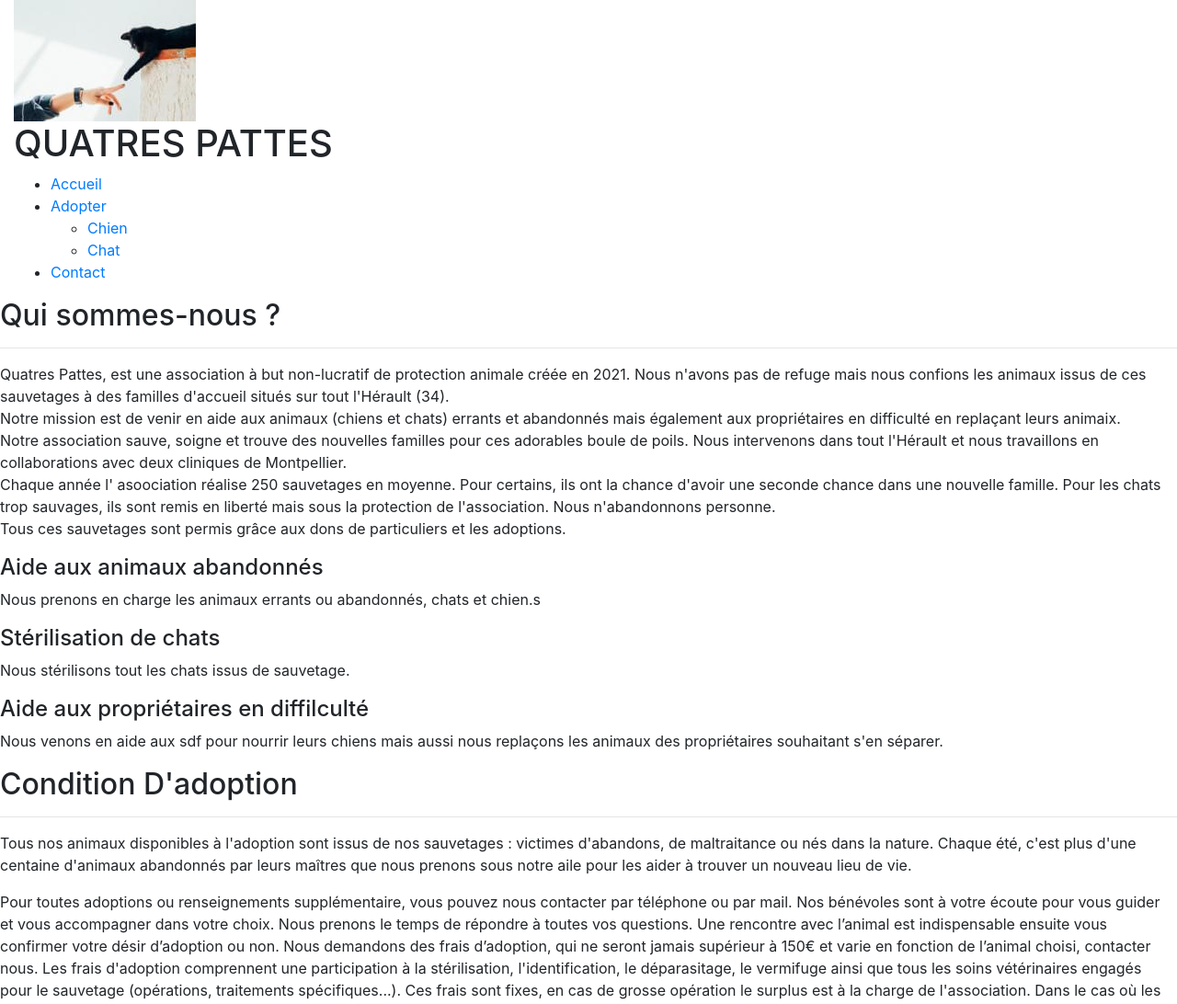
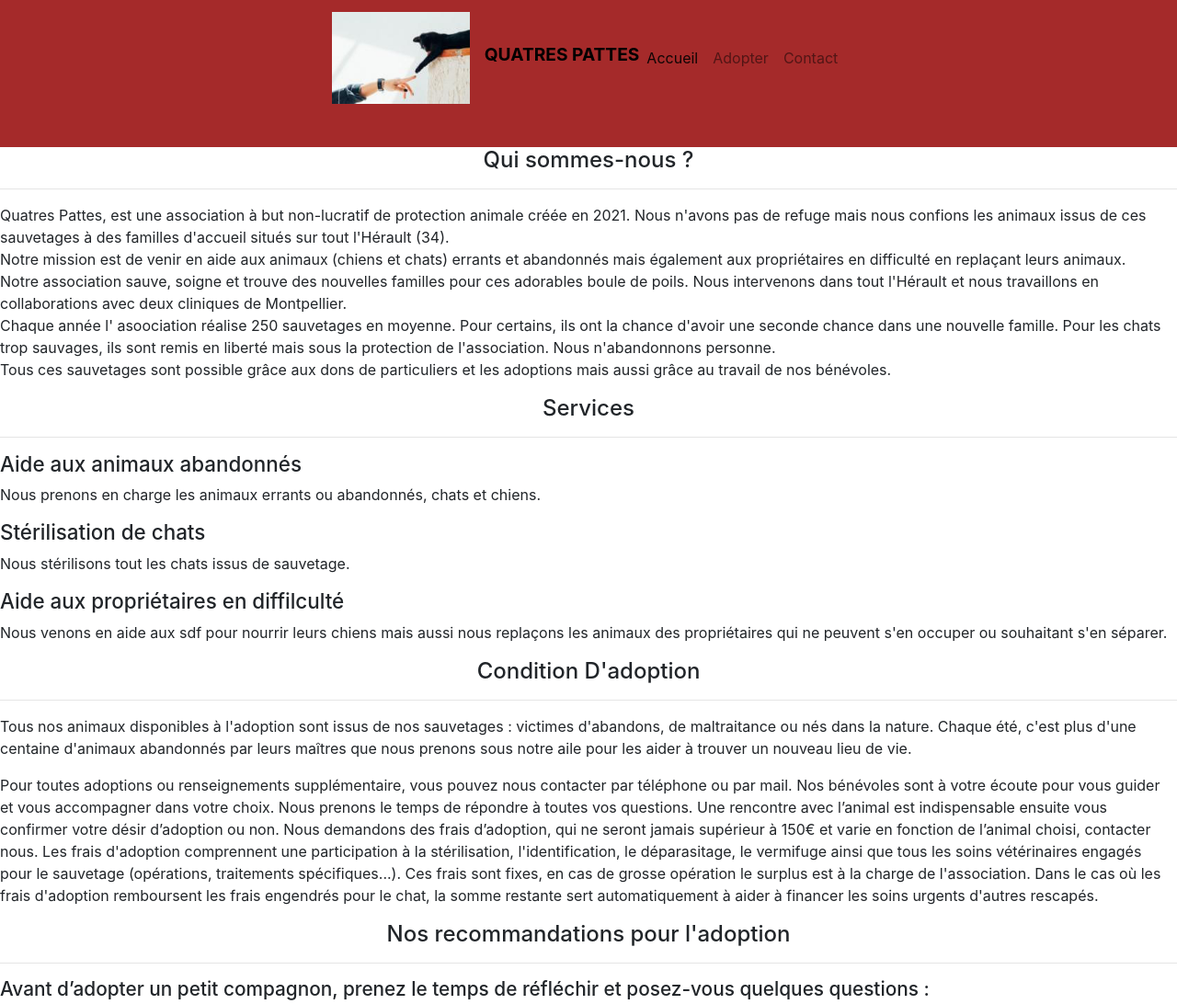
Before and after one commit to lana-12/eval-assos, a plain HTML site: page index.html in a window 1280 px wide. Shown: the top 1092 px of the page at 92% size. Drawn offline with Linux system fonts and the light colour scheme.

Commit message:
add file index and css modified

```diff
--- a/index.html
+++ b/index.html
@@ -4,90 +4,146 @@
   <meta charset="UTF-8">
   <meta http-equiv="X-UA-Compatible" content="IE=edge">
   <meta name="viewport" content="width=device-width, initial-scale=1.0">
-  <meta name="description" content="Quatres Pattes est une association qui vient en aide aux animaux errants ou abandonnés, nous pouvons aider uniquement les chiens et chats, pour l'instant. ">
+  <meta name="description" content="Quatres Pattes est une association qui vient en aide
+  aux animaux errants ou abandonnés, nous pouvons aider uniquement les chiens et chats,
+  pour l'instant. ">
+  <!--Bootstrap CSS-->
   <link href="bootstrap.min.css" rel="stylesheet">
+  <!-- MY CSS -->
   <link rel="stylesheet" href="style.css">
   <title>Quatres Pattes</title>
 </head>
 <body>
+<!------------HEADER------------>
 
-  <header class="container-fluid">
-    <div>
-      <img src="img/logo1.jpg" class="logo" title="Logo association" alt="image du logo de l association">
-      <h1>QUATRES PATTES</h1>
-    </div>
+<!------------barre de navigation------------>
 
-    <nav>
-      <ul>
-        <li><a href="#">Accueil</a></li>
-        <li><a href="#">Adopter</a></li>
-          <ul>
-            <li><a href="#">Chien</a></li>
-            <li><a href="#">Chat</a></li>
-          </ul>
-        <li><a href="#">Contact</a></li>
-      </ul>
-    </nav>
+  <header class="container-fluid ">
+    <nav class="navbar navbar-expand-md navbar-light">
+
+      <div class="imglogo">
+        <a href="index.html" class="navbar-brand" ><img src="img/logo.jpg"  class="logo img-fluid" width="150px" height="150px" title="Logo association" alt="image du logo de l association">
+        </a>
+        <h1 class="titre">QUATRES PATTES</h1>
+      </div>
+      <button type="button" class="navbar-toggler " data-toggle="collapse" data-target="#navbarNavDropdown" aria-controls="navbarNavDropdown" aria-expanded="false" aria-label="Toggler Navigation ">
+        <svg xmlns="http://www.w3.org/2000/svg" width="30" height="30" fill="currentColor" class="bi bi-list" viewBox="0 0 16 16">
+        <path fill-rule="evenodd" d="M2.5 12a.5.5 0 0 1 .5-.5h10a.5.5 0 0 1 0 1H3a.5.5 0 0 1-.5-.5zm0-4a.5.5 0 0 1 .5-.5h10a.5.5 0 0 1 0 1H3a.5.5 0 0 1-.5-.5zm0-4a.5.5 0 0 1 .5-.5h10a.5.5 0 0 1 0 1H3a.5.5 0 0 1-.5-.5z"/>
+        </svg>
+      </button>
+      <div class="collapse navbar-collapse" id="navbarNavDropdown">
+        <ul class="navbar-nav">
+          <li class="nav-item"><a class="nav-link active" aria-current="page" href="#">Accueil</a></li>
+          <li class="nav-item"><a class="nav-link" href="#">Adopter</a></li>
+          <li class="nav-item"><a class="nav-link" href="#">Contact</a></li>
+        </ul>
+      </div>
+
+
+      </nav>
   </header>
 
+  <!------------ fin du HEADER ------------->
 
 
+  <!------------CONTENU PRINCIPAL------------>
+
   <main>
+
+  <!-- PRESENTATION DE L ASSOCIATION -->
     <section>
       <h2>Qui sommes-nous ?</h2>
       <hr>
-      <p> Quatres Pattes, est une association à but non-lucratif de protection animale créée en 2021. Nous n'avons pas de refuge mais nous confions les animaux issus de ces sauvetages à des familles d'accueil situés sur tout l'Hérault (34).<br/>
-      Notre mission est de venir en aide aux animaux (chiens et chats) errants et abandonnés mais également aux propriétaires en difficulté en replaçant leurs animaix.<br/>
-      Notre association sauve, soigne et trouve des nouvelles familles pour ces adorables boule de poils. Nous intervenons dans tout l'Hérault et nous travaillons en collaborations avec deux cliniques de Montpellier.<br/>
-      Chaque année l' asoociation réalise 250 sauvetages en moyenne. Pour certains, ils ont la chance d'avoir une seconde chance dans une nouvelle famille. Pour les chats trop sauvages, ils sont remis en liberté mais sous la protection de l'association. Nous n'abandonnons personne.<br/>
-      Tous ces sauvetages sont permis grâce aux dons de particuliers et les adoptions.
+      <p> Quatres Pattes, est une association à but non-lucratif de protection animale créée en
+        2021. Nous n'avons pas de refuge mais nous confions les animaux issus de ces sauvetages
+        à des familles d'accueil situés sur tout l'Hérault (34).<br/>
+      Notre mission est de venir en aide aux animaux (chiens et chats) errants et abandonnés mais
+      également aux propriétaires en difficulté en replaçant leurs animaux.<br/>
+      Notre association sauve, soigne et trouve des nouvelles familles pour ces adorables boule de
+      poils. Nous intervenons dans tout l'Hérault et nous travaillons en collaborations avec deux
+      cliniques de Montpellier.<br/>
+      Chaque année l' asoociation réalise 250 sauvetages en moyenne. Pour certains, ils ont la
+      chance d'avoir une seconde chance dans une nouvelle famille. Pour les chats trop sauvages,
+      ils sont remis en liberté mais sous la protection de l'association. Nous n'abandonnons
+      personne.<br/>
+      Tous ces sauvetages sont possible grâce aux dons de particuliers et les adoptions mais aussi grâce au travail de nos bénévoles.
       </p>
     </section>
+
+    <!-- SERVICE -->
     <section>
+      <h2>Services</h2>
+      <hr>
       <!--Ici je vous mettre titre service trois icones
-      1- chat stérilisation de chats 2- coeur on prend en charge les animaux jusqu à adoption 3- aide nous venon en aide aux sdf pour nourrir leurs chiens et recuperons animaux abandonné  -->
+      1- chat stérilisation de chats
+      2- coeur on prend en charge les animaux jusqu à adoption
+      3- aide nous venon en aide aux sdf pour nourrir leurs chiens et recuperons animaux abandonné -->
       <div>
-        <h4>Aide aux animaux abandonnés</h4>
-        <p>Nous prenons en charge les animaux errants ou abandonnés, chats et chien.s</p>
+        <h5>Aide aux animaux abandonnés</h5>
+        <p>Nous prenons en charge les animaux errants ou abandonnés, chats et chiens.</p>
       </div>
 
       <div>
-        <h4>Stérilisation de chats </h4>
+        <h5>Stérilisation de chats </h5>
         <p>Nous stérilisons tout les chats issus de sauvetage.</p>
       </div>
 
       <div>
-        <h4>Aide aux propriétaires en diffilculté</h4>
-        <p>Nous venons en aide aux sdf pour nourrir leurs chiens mais aussi nous replaçons les animaux des propriétaires souhaitant s'en séparer. </p>
+        <h5>Aide aux propriétaires en diffilculté</h5>
+        <p>Nous venons en aide aux sdf pour nourrir leurs chiens mais aussi nous replaçons les animaux des propriétaires qui ne peuvent s'en occuper ou souhaitant s'en séparer. </p>
       </div>
     </section>
 
     <section>
       <h2>Condition D'adoption</h2>
       <hr>
-      <p>Tous nos animaux disponibles à l'adoption sont issus de nos sauvetages : victimes d'abandons, de maltraitance ou nés dans la nature. Chaque été, c'est plus d'une centaine d'animaux abandonnés par leurs maîtres que nous prenons sous notre aile pour les aider à trouver un nouveau lieu de vie. </p>
-      <p>Pour toutes adoptions ou renseignements supplémentaire, vous pouvez nous contacter par téléphone ou par mail.  Nos bénévoles sont à votre écoute pour vous guider et vous accompagner dans votre choix. Nous prenons le temps de répondre à toutes vos questions. Une rencontre avec l’animal est indispensable ensuite vous confirmer votre désir d’adoption ou non.  Nous demandons des frais d’adoption, qui ne seront jamais supérieur à 150€ et varie en fonction de l’animal choisi, contacter nous.
-      Les frais d'adoption comprennent une participation à la stérilisation, l'identification, le déparasitage, le vermifuge ainsi que tous les soins vétérinaires engagés pour le sauvetage (opérations, traitements spécifiques...). Ces frais sont fixes, en cas de grosse opération le surplus est à la charge de l'association.  Dans le cas où les frais d'adoption remboursent les frais engendrés pour le chat, la somme restante sert automatiquement à aider à financer les soins urgents d'autres rescapés.
+      <p>Tous nos animaux disponibles à l'adoption sont issus de nos sauvetages : victimes
+        d'abandons, de maltraitance ou nés dans la nature. Chaque été, c'est plus d'une centaine
+        d'animaux abandonnés par leurs maîtres que nous prenons sous notre aile pour les aider à
+        trouver un nouveau lieu de vie. </p>
+      <p>Pour toutes adoptions ou renseignements supplémentaire, vous pouvez nous contacter par
+        téléphone ou par mail.  Nos bénévoles sont à votre écoute pour vous guider et vous
+         accompagner dans votre choix. Nous prenons le temps de répondre à toutes vos questions.
+         Une rencontre avec l’animal est indispensable ensuite vous confirmer votre désir
+         d’adoption ou non.  Nous demandons des frais d’adoption, qui ne seront jamais supérieur
+         à 150€ et varie en fonction de l’animal choisi, contacter nous.
+      Les frais d'adoption comprennent une participation à la stérilisation, l'identification, le
+      déparasitage, le vermifuge ainsi que tous les soins vétérinaires engagés pour le sauvetage
+      (opérations, traitements spécifiques...). Ces frais sont fixes, en cas de grosse opération
+      le surplus est à la charge de l'association.  Dans le cas où les frais d'adoption remboursent
+       les frais engendrés pour le chat, la somme restante sert automatiquement à aider à financer
+        les soins urgents d'autres rescapés.
       </p>
     </section>
 
 
-
-    <!--Le mettre sur le coté à partir de tablette (md 768px)
-    A voir si je le mets directement en aside-->
     <section>
       <h2>Nos recommandations pour l'adoption</h2>
       <hr>
+      <h4>
+      Avant d’adopter un petit compagnon, prenez le temps de réfléchir et posez-vous quelques
+      questions :</h4>
       <p>
-      Avant d’adopter un petit compagnon, prenez le temps de réfléchir et posez-vous quelques questions :</p>
-      <h3>Pourquoi voulez-vous un animal ? Etes-vous prêt à vous engager pour quelques années ? Que ferez-vous de votre animal pendant les vacances ? Pouvez-vous assumer financièrement un animal ? Aurez-vous le temps de vous occuper ? Êtes-vous prêt à accepter que certains de vos biens puissent être abîmés ? Etes-vous prêt à faire des sacrifices pour votre animal ?</h3>
-      <p> Ces questions sont très importantes. L’animal que vous choisirez doit correspondre à votre caractère, à vos envies, à votre mode de vie. Ne prenez pas un chien qui a besoin de courir si vous n'aimez pas les longues balades dans la nature ou si vous rêvez d'une peluche à câliner, oubliez l'idée d'un chien ou d'un chat, un animal n'est pas un jouet
+      Pourquoi voulez-vous un animal ? Etes-vous prêt à vous engager pour quelques années ?
+      Que ferez-vous de votre animal pendant les vacances ? Pouvez-vous assumer financièrement
+      un animal ? Aurez-vous le temps de vous occuper ? Êtes-vous prêt à accepter que certains
+      de vos biens puissent être abîmés ? Etes-vous prêt à faire des sacrifices pour
+      votre animal ?</p>
+      <p>
+      Ces questions sont très importantes. L’animal que vous choisirez doit correspondre
+      à votre caractère, à vos envies, à votre mode de vie. Ne prenez pas un chien qui a
+      besoin de courir si vous n'aimez pas les longues balades dans la nature ou si vous
+      rêvez d'une peluche à câliner, oubliez l'idée d'un chien ou d'un chat, un animal
+      n'est pas un jouet
       </p>
     </section>
   </main>
 
+  <!------------FIN DU CONTENU PRINCIPAL------------>
 
 
+
+  <!------------FOOTER------------>
 
 <footer>
   <div class="bloc menu">
@@ -104,7 +160,7 @@
     Facebook, instagram
 
   </div>
-
+  <hr>
   <div class="copyright">
 
   </div>
@@ -112,18 +168,19 @@
 </footer>
 
 
+  <!------------FIN DU FOOTER------------>
 
 
 
 
 
 
-
-
+<!-- Mis en place de ses liens au cas où -->
+<!-- JQuery-->
 <script src="jquery-3.6.0.min.js"></script>
-
+<!-- Bootstrap JavaScript -->
 <script src="bootstrap.bundle.min.js"></script>
-
+<!-- My JavaScript -->
 <script src="script.js"></script>
 
 </body>
--- a/style.css
+++ b/style.css
@@ -0,0 +1,106 @@
+/* RESET CSS*/
+*, ::before, ::after{
+  box-sizing: border-box;
+  margin: 0;
+  padding: 0;
+}
+html, body{
+  width: 100%;
+}
+
+
+
+
+/*********STYLISER LES H ********/
+h1{
+  font-size: 1.8em;
+  line-height: 1.5em;
+  font-weight: bold;
+  color: black;
+}
+h2{
+  font-size: 1.5em;
+
+  text-align: center;
+}
+h4{
+  font-size: 1.3em;
+  font-weight: 500;
+}
+h5{
+  font-size: 1.4em;
+  font-weight: 500;
+  max-height: 1.5em;
+}
+/************ HEADER ***********/
+header{
+  height: 20vh;
+  background-color: brown;
+  display: flex;
+  flex-direction: column;
+  align-items: center;
+  justify-content: start;
+}
+.imglogo{
+  display: flex;
+
+}
+.titre{
+  display: flex;
+  align-items: center;
+}
+.navbar-toggler{
+  display: flex;
+  align-items: flex-end;
+}
+/*********** MAIN **************/
+
+
+/*********** FOOTER **************/
+
+
+
+/********MEDIA QUERY POUR ECRAN 320PX et XS ***********
+******min-width 320px**************/
+@media screen and (min-width: 320px){
+  h1{
+    font-size: 1.2em;
+    font-weight: bold;
+  }
+  .logo{
+
+  }
+
+
+
+
+/********MEDIA QUERY POUR ECRAN 540PX et SM ***********
+******min-width 540px**************/
+@media screen and (min-width: 540px){
+  h1{
+    font-size: 1.2em;
+    font-weight: bolder;
+  }
+
+
+
+
+/********MEDIA QUERY POUR ECRAN 720PX et MD ***********
+******min-width 720px**************/
+@media screen and (min-width: 720px){
+
+
+}
+
+
+
+
+/********MEDIA QUERY POUR ECRAN 960X et LG ***********
+******min-width 960px**************/
+@media screen and (min-width: 960px){
+
+
+
+/********MEDIA QUERY POUR ECRAN 1140PX et XS ***********
+******min-width 1140px**************/
+@media screen and (min-width: 1140px){
```
Also changed, not shown: img/logo.jpg (renamed from img/logo1.jpg).
